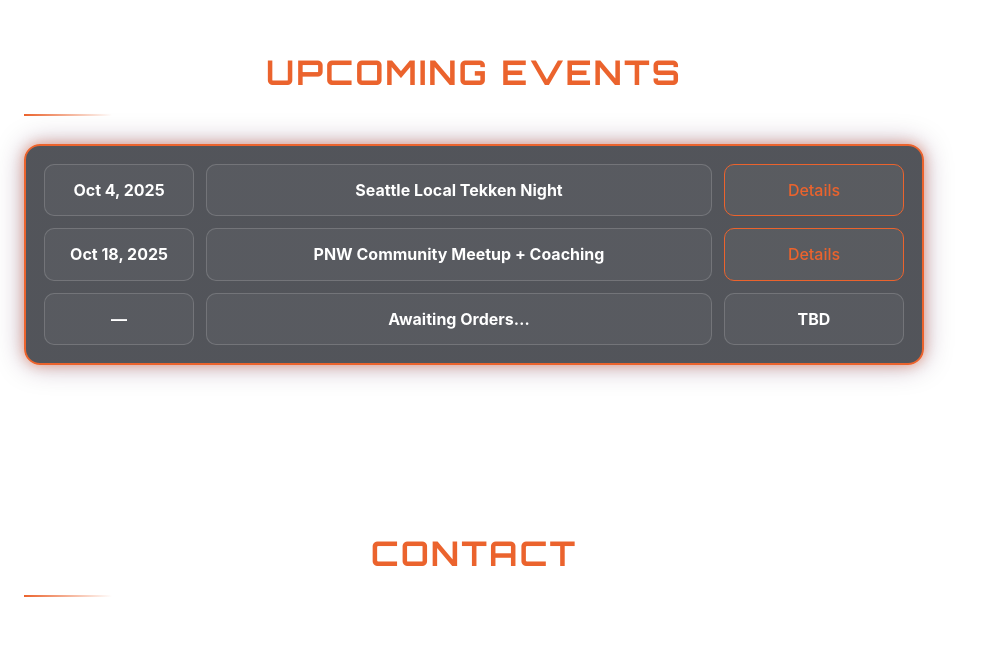
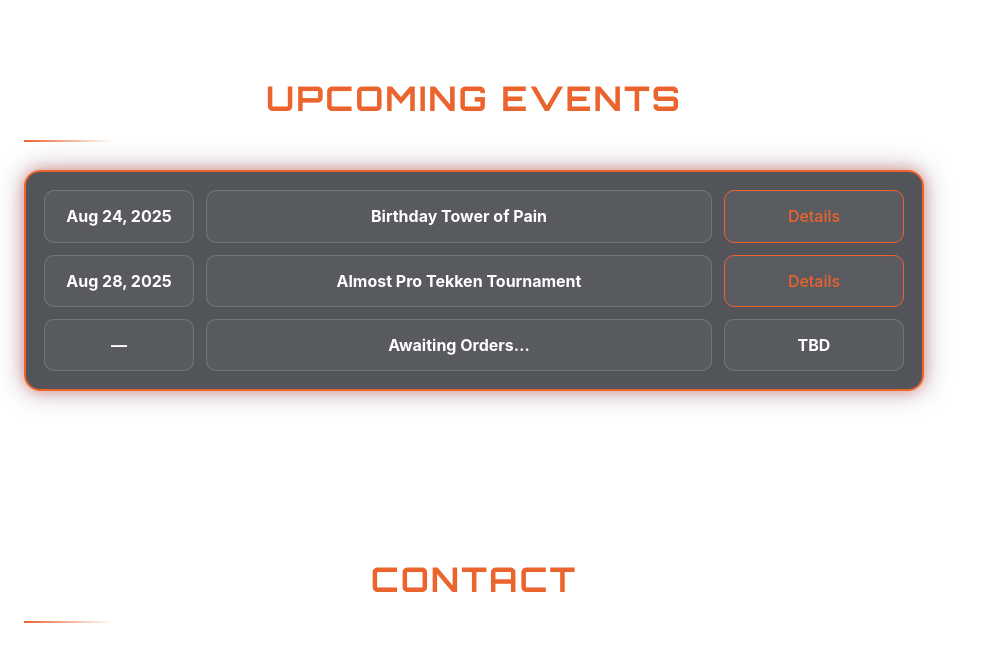
Before and after one commit to imriven/mst-quick-website, a React (Vite) app: page / in a window 1280 px wide. Shown: the part 2118-2780 px from the top of the page, without its empty margins (0-991 px from the left). Built offline with nearby package versions, Linux system fonts and the light colour scheme.

Commit message:
fixed team alignment issues, background color adjustment

```diff
--- a/src/App.jsx
+++ b/src/App.jsx
@@ -29,8 +29,9 @@
   body{
     margin:0; color:#fff;
     background:
-      radial-gradient(1200px 600px at 70% -10%, rgba(255,255,255,.06), transparent 60%),
-      linear-gradient(180deg, var(--navy) 0%, var(--purple) 40%, #12081a 100%);
+      /* radial-gradient(1200px 600px at 70% -10%, rgba(255,255,255,.06), transparent 60%),
+      linear-gradient(180deg, var(--navy) 0%, var(--purple) 40%, #12081a 100%); */
+      black;
     font-family: Inter, system-ui, -apple-system, Segoe UI, Roboto, Arial, sans-serif;
     overflow-x:hidden;
     scroll-behavior:smooth;
@@ -142,6 +143,8 @@
   transform: translate3d(var(--mx,0px), var(--py,0px), 0) rotate(var(--tilt,0deg));
   will-change: transform;
   z-index: 2;
+
+
 }
 
 
@@ -152,6 +155,7 @@
     display: flex; flex-direction: column; gap: 18px; align-items: center; text-align: center;
 
     width: 100%;
+
     margin-inline: auto;
     padding-inline: var(--gutter, 24px);
   }
@@ -219,6 +223,9 @@
 const Grid = styled.div`
   display:grid; gap:14px; grid-template-columns: repeat(auto-fit, minmax(160px,1fr));
   .card{
+  display: flex;
+  align-items: center;
+  justify-content: center;
     padding:16px 14px; text-align:center; font-weight:800; letter-spacing:.02em;
     border:1px solid rgba(255,255,255,.18); border-radius:12px;
     background:linear-gradient(180deg, rgba(255,255,255,.06), rgba(255,255,255,.03));
@@ -247,7 +254,7 @@
 // DATA
 const names = [
   "Tytan", "Erebus", "Ångel", "LPT", "DriftingLights", "JagWar", "Oath",
-  "Rockagoth", "GlitterPanda", "Juventic", "AzamiKimura", "JapaneseTeriyakiSauce", "TheCheddarBay"
+  "Rockagoth", "GlitterPanda", "Juventic", "AzamiKimura", "Japanese\nTeriyakiSauce", "TheCheddarBay"
 ];
 
 export default function App() {
@@ -359,13 +366,13 @@
           <h2 className="title">Upcoming Events</h2>
           <div className="rule" />
           <HUD>
-            <div className="cell">Oct 4, 2025</div>
-            <div className="cell">Seattle Local Tekken Night</div>
-            <div className="cell cta"><a href="#">Details</a></div>
+            <div className="cell">Aug 24, 2025</div>
+            <div className="cell">Birthday Tower of Pain</div>
+            <div className="cell cta"><a href="https://x.com/mechastormtitan">Details</a></div>
 
-            <div className="cell">Oct 18, 2025</div>
-            <div className="cell">PNW Community Meetup + Coaching</div>
-            <div className="cell cta"><a href="#">Details</a></div>
+            <div className="cell">Aug 28, 2025</div>
+            <div className="cell">Almost Pro Tekken Tournament</div>
+            <div className="cell cta"><a href="https://west.paxsite.com/en-us/features/pax-arena.html">Details</a></div>
 
             <div className="cell">—</div>
             <div className="cell">Awaiting Orders…</div>
```
